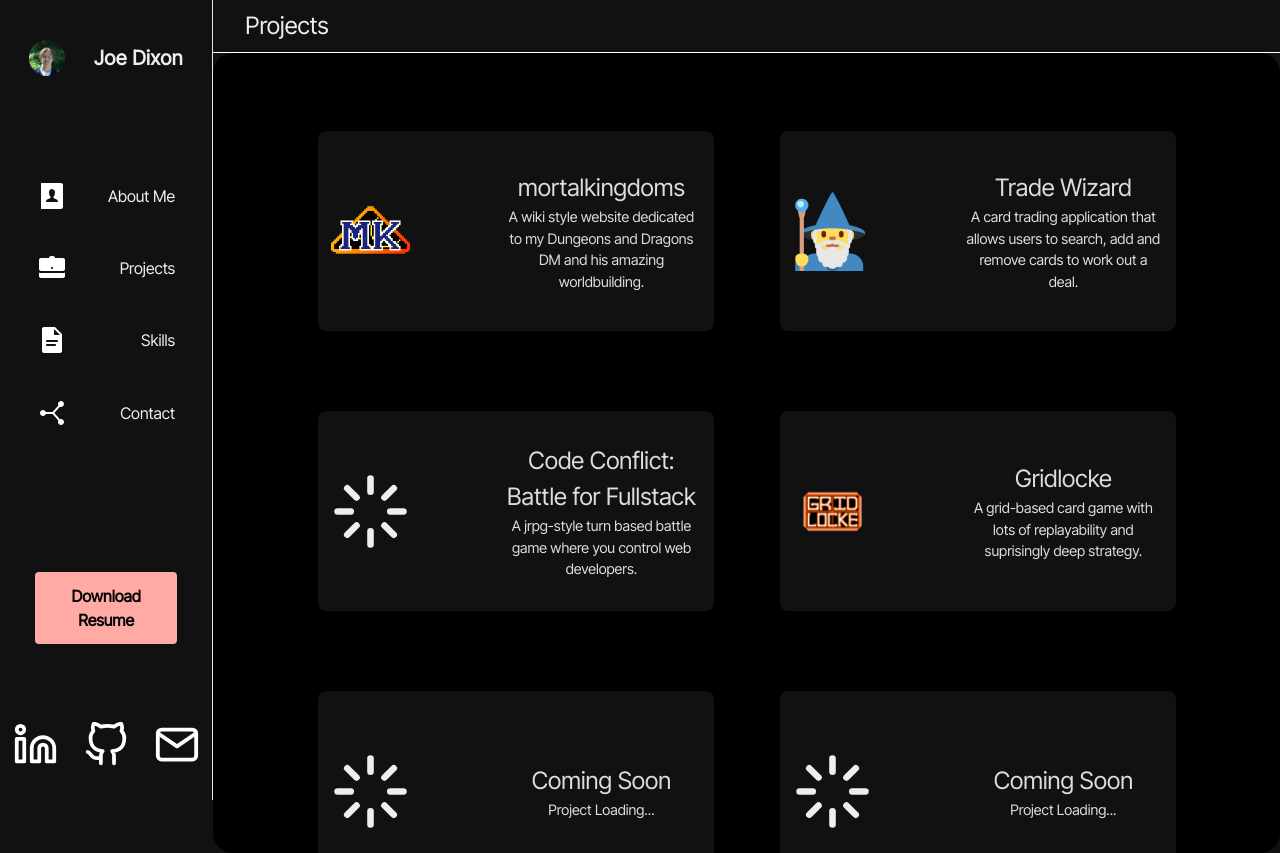
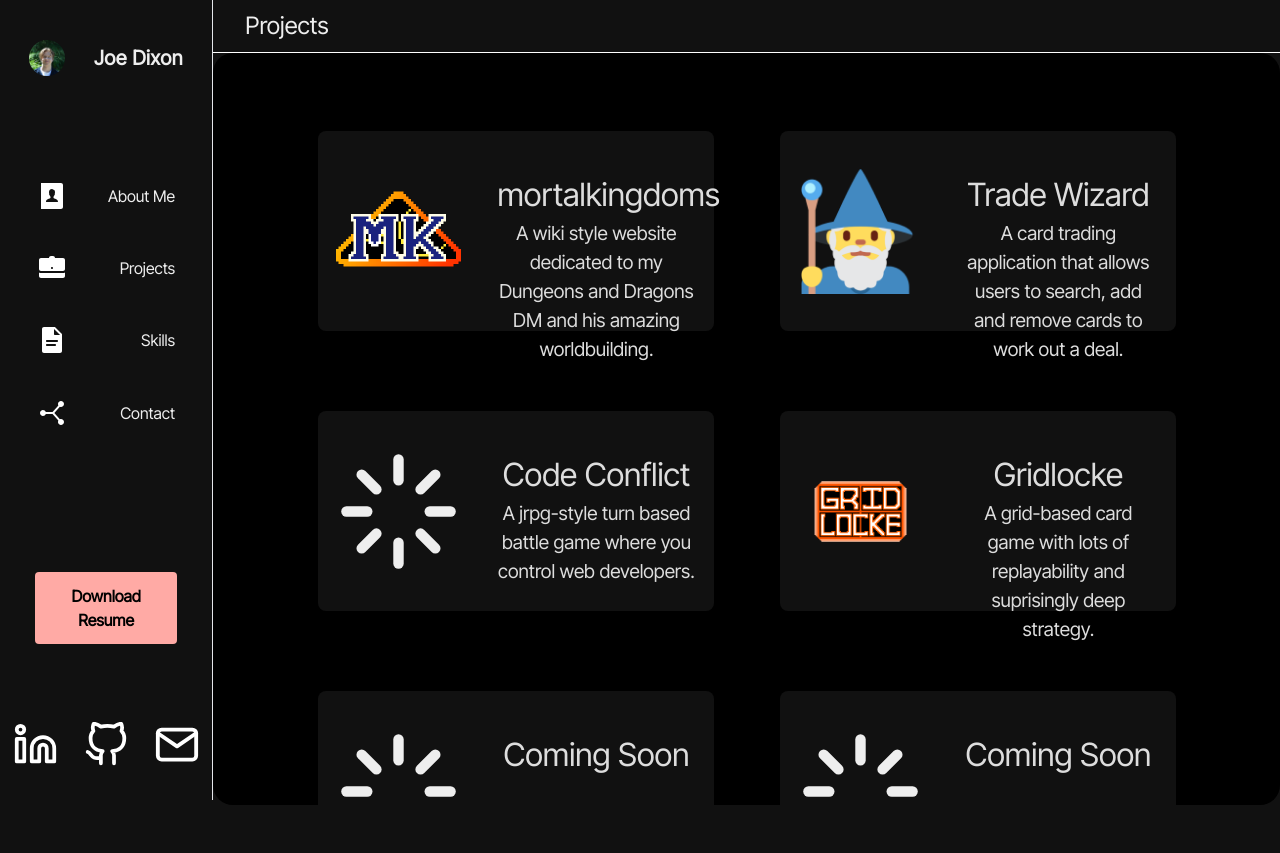
Before and after one commit to joerdixon/my-portfolio-2, a React (Create React App) app: page / in a window 1280 px wide. Both pictures are taken after a click on the element "Projects". After the commit the page ends 805 px from the top, so only its background shows below. Built offline with nearby package versions, Linux system fonts and the light colour scheme.

Commit message:
project section reorg

```diff
--- a/src/components/Page/Pages/Projects/Project.jsx
+++ b/src/components/Page/Pages/Projects/Project.jsx
@@ -25,7 +25,7 @@ const projects = [
         liveLink: "https://sullisters.github.io/Trade-Wizard/",
     },
     {
-        projectTitle: "Code Conflict: Battle for Fullstack",
+        projectTitle: "Code Conflict",
         projectImg: loader,
         projectDesc: "A jrpg-style turn based battle game where you control web developers.",
         liveLink: "https://code-conflict.herokuapp.com/",
@@ -66,11 +66,9 @@ function Project() {
     const projectCards = projects.map((proj, index) => {
         return (
             <a href={proj.liveLink} target='_blank' className="project-card">
-                <div className="project-images">
-                    <img className='project-icon' src={proj.projectImg} alt="Project Preview" />
-                </div>
+                <img className='project-icon' src={proj.projectImg} alt="Project Preview" />
                 <div className="project-desc">
-                    <h1><a>{proj.projectTitle}</a></h1>
+                    <h1 className="">{proj.projectTitle}</h1>
                     <p>{proj.projectDesc}</p>
                 </div>
             </a>
--- a/src/components/Page/Pages/Projects/Projects.jsx
+++ b/src/components/Page/Pages/Projects/Projects.jsx
@@ -5,7 +5,7 @@ import Project from './Project'
 
 function Projects() {
     return (
-        <div className='project-page w-5/6'>
+        <div className='w-5/6'>
             <h2 className='sectionheading'>Projects</h2>
             {/* Populates all of the projects in the projects array as cards.*/}
             <Project />
--- a/src/styles.css
+++ b/src/styles.css
@@ -32,7 +32,7 @@
     /* The container that populates projects */
     .project-container {
         /* Layout */
-        height: 100vh;
+        height: 94vh;
         margin: 0 auto;
         padding: 3vw;
         overflow: auto;
@@ -57,7 +57,7 @@
         margin: 5vh 0;
         /* Flex Settings */
         display: flex;
-        justify-content: space-evenly;
+        justify-content: space-around;
         align-items: center;
         /* Deco */
         text-align: center;
@@ -74,21 +74,23 @@
     .project-desc {
         /* Layout */
         width: 50%;
+        height: 60%;
         /* Flex Settings */
         display: flex;
+        justify-content: space-between;
         flex-direction: column;
     }
 
     .project-desc h1 {
-        font-size: 1.5rem;
+        font-size: 2rem;
     }
 
     .project-desc p {
-        font-size: .9rem;
+        font-size: 1.2rem;
     }
 
     .project-icon {
-        width: 50%;
+        width: 125px;
     }
 
 
```
